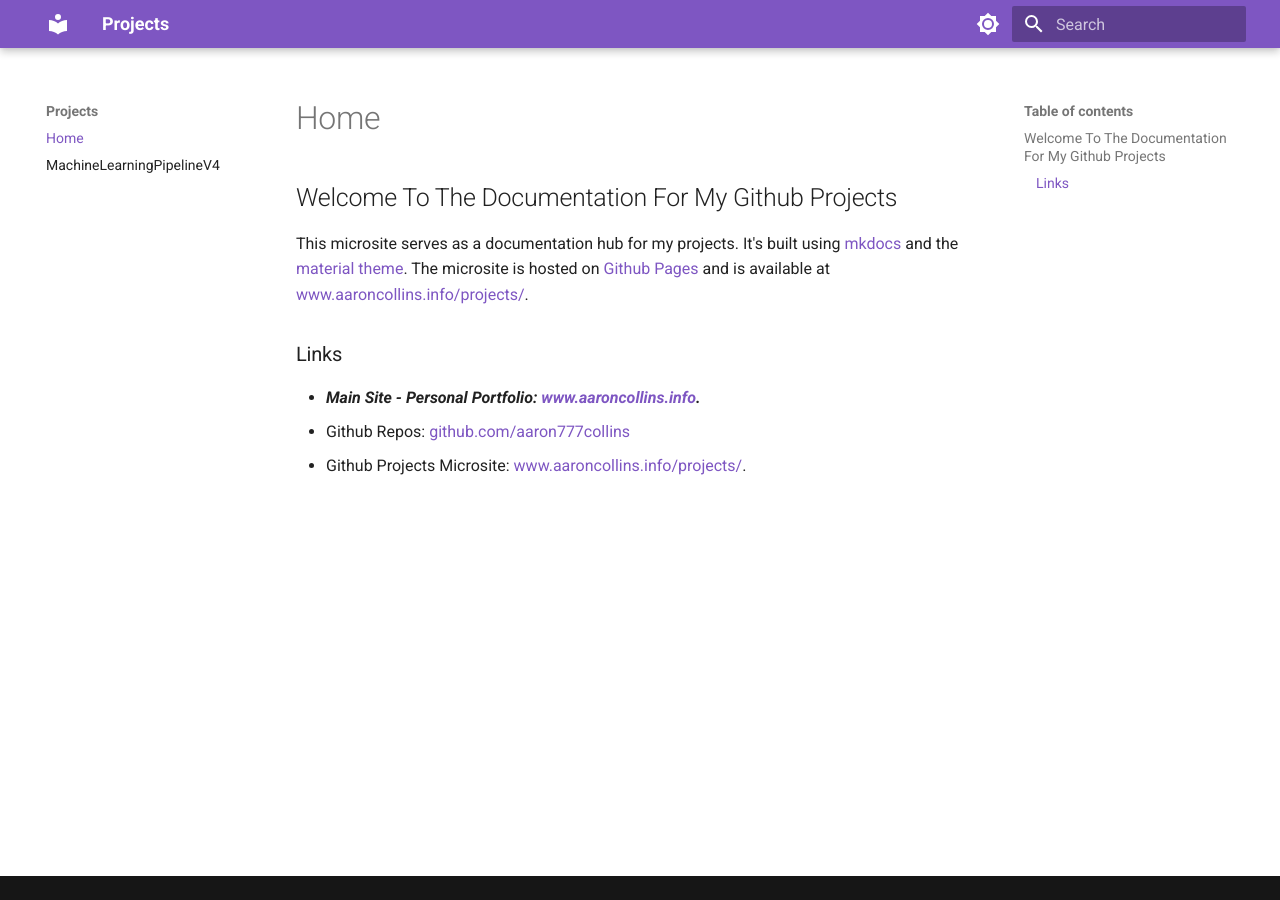
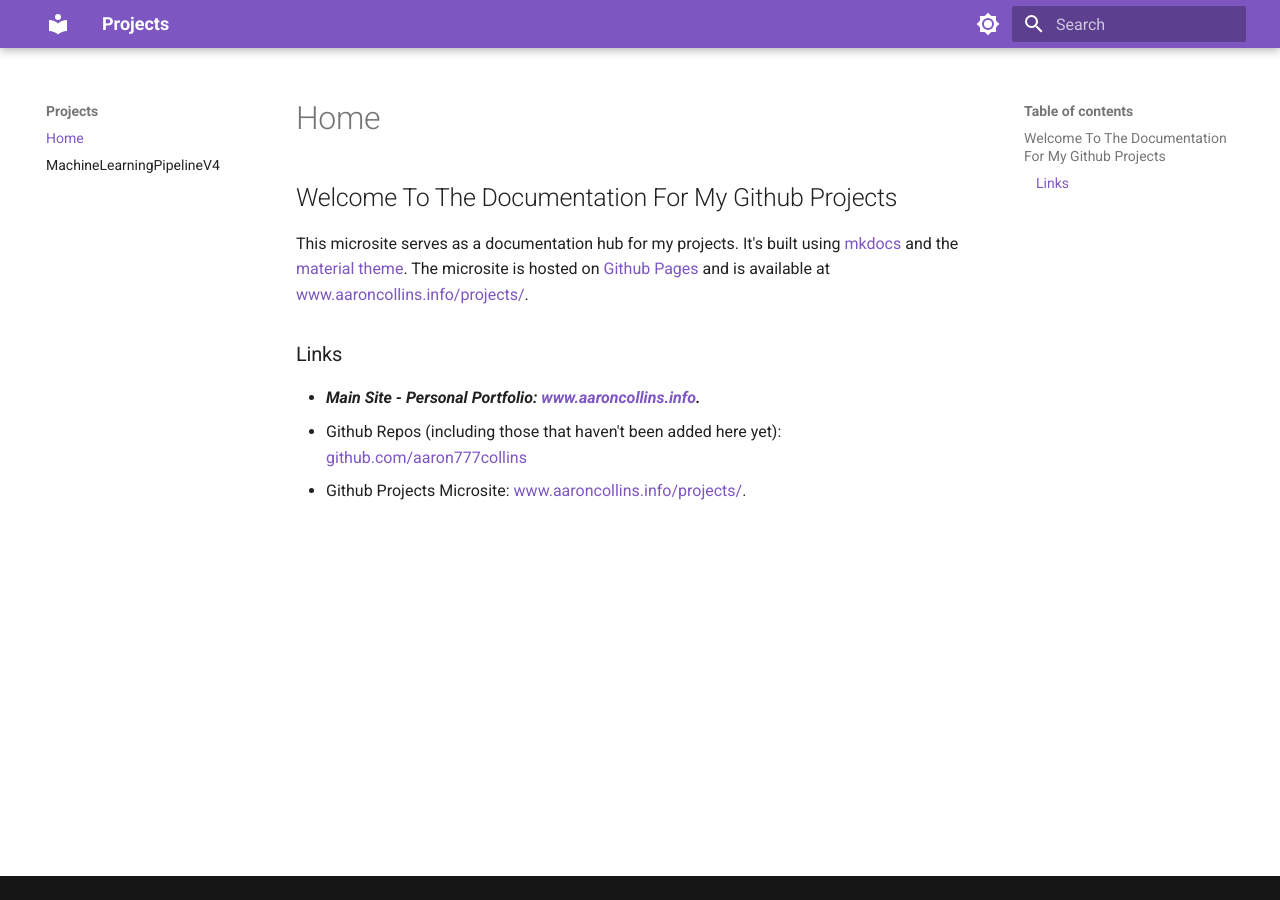
Before and after one commit to aaron777collins/projects, an MkDocs documentation site: the page built from docs/index.md, in a window 1280 px wide. Built offline with MkDocs 1.6.1 and Material for MkDocs 9.7.7, drawn with Linux system fonts in a browser that asks for light colours.

Commit message:
added info showing that some projects haven't been added yet

```diff
--- a/docs/index.md
+++ b/docs/index.md
@@ -5,5 +5,5 @@
 
 ### Links
 - ***Main Site - Personal Portfolio: [www.aaroncollins.info](https://www.aaroncollins.info/).***
-- Github Repos: [github.com/aaron777collins](https://github.com/aaron777collins?tab=repositories)
+- Github Repos (including those that haven't been added here yet): [github.com/aaron777collins](https://github.com/aaron777collins?tab=repositories)
 - Github Projects Microsite: [www.aaroncollins.info/projects/](https://www.aaroncollins.info/projects/).
```
